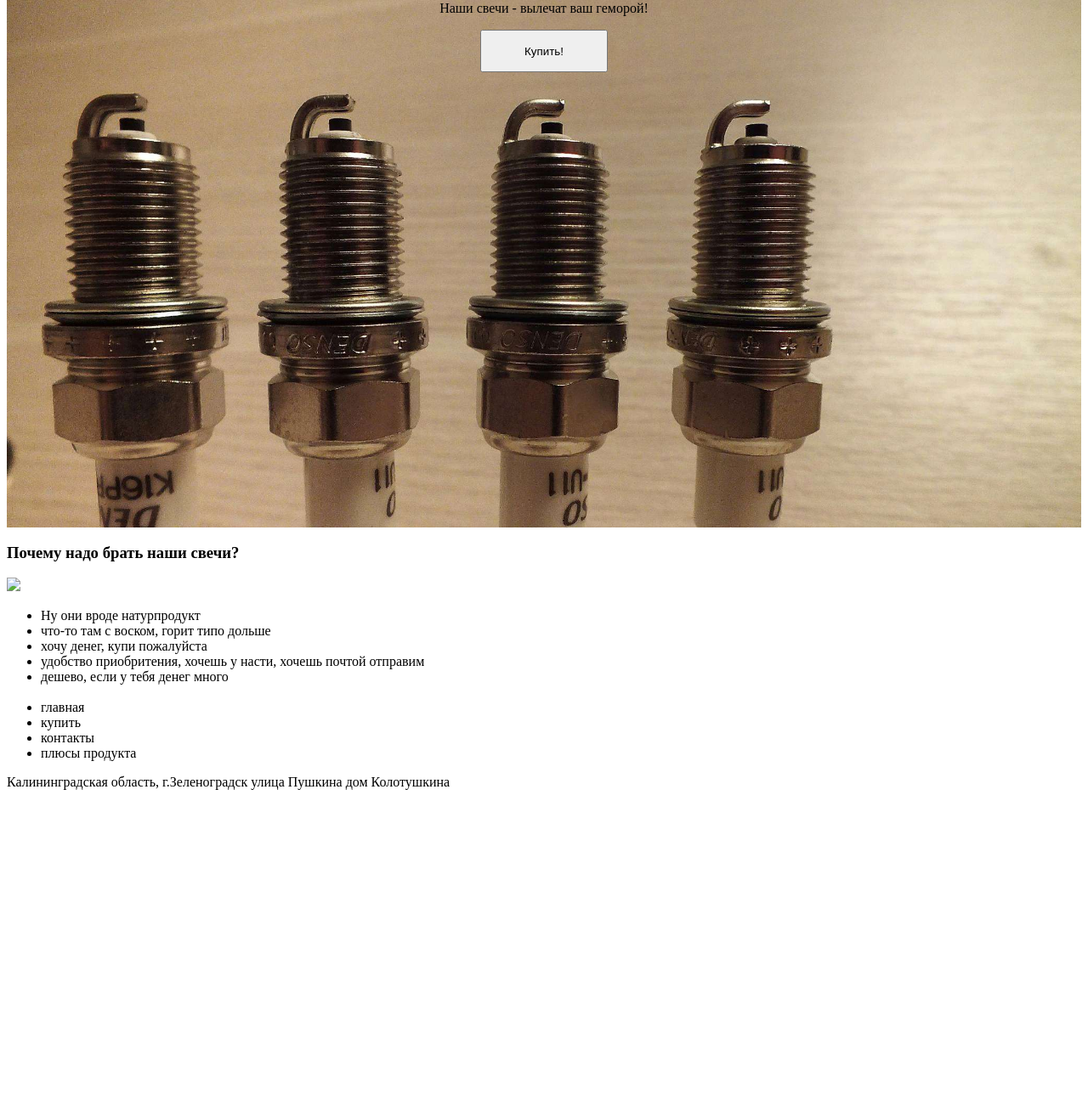
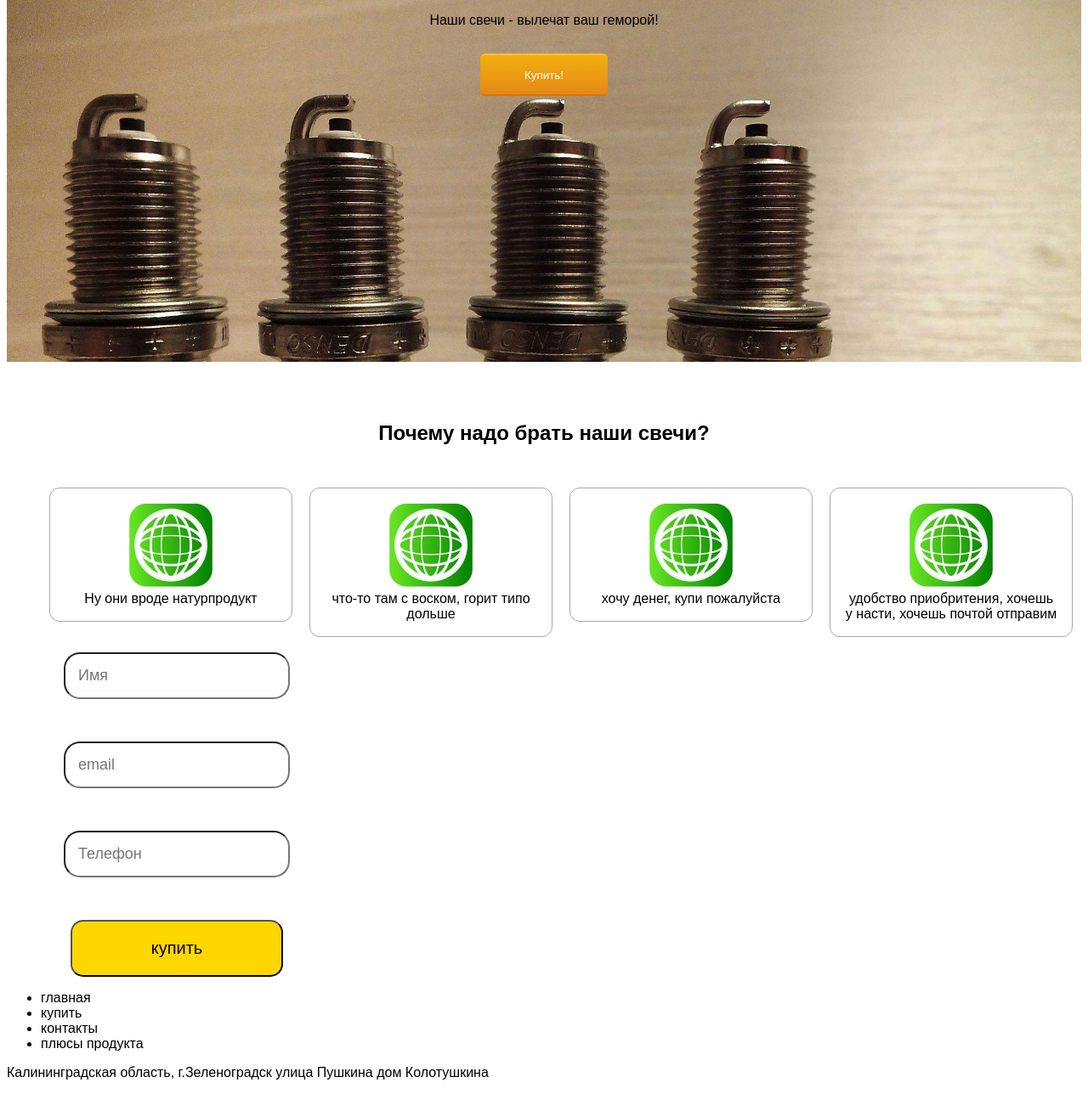
Before and after one commit to JacKiKing/margarite_site, a plain HTML site: page index.html in a window 1280 px wide. Shown: the part 275-1563 px from the top of the page at 85% size. Before the commit the page ends 1221 px from the top, so only its background shows below. Drawn offline with Linux system fonts and the light colour scheme.

Commit message:
update main
add 2 sectors

```diff
--- a/css/style.css
+++ b/css/style.css
@@ -1,3 +1,6 @@
+body{
+	font-family: 'PT Sans Narrow', sans-serif;
+}
 /*гамбургер*/
 nav{
 	height: 40px;
@@ -28,6 +31,7 @@ header .wrapper {
 }
 
 #nav {
+	z-index: 9999;
 	overflow: hidden;
 	background: #505050;
 	height: 0;
@@ -220,7 +224,7 @@ nav > a:last-child{
 .galery{
 	background-image: URL('../img/fon-1.jpg');
 	width: 100%;
-	height: 750px;
+	height: 555px;
 	background-repeat: no-repeat;
 	margin: 0;
 	background-size: cover;
@@ -250,20 +254,93 @@ main{
 	cursor: pointer;
 }
 
+/*button buy*/
+
+.buy {
+  display: inline-block;
+  color: white;
+  text-decoration: none;
+  padding: .5em 2em;
+  outline: none;
+  border-width: 2px 0;
+  border-style: solid none;
+  border-color: #FDBE33 #000 #D77206;
+  border-radius: 6px;
+  background: linear-gradient(#F3AE0F, #E38916) #E38916;
+  transition: 0.2s;
+  cursor: pointer;
+}
+.buy:hover { background: linear-gradient(#f5ae00, #f59500) #f5ae00; }
+.buy:active { background: linear-gradient(#f59500, #f5ae00) #f59500; }
+
+.galery__text{
+	margin: 30px 0px;
+}
 
 
+/*description*/
+#description__list{
+	display: flex;
+	justify-content: space-around;
+}
+
+.description__list-item{
+	list-style: none;
+}
+
+.description__title{
+	text-align: center;
+	margin-top: 70px;
+    margin-bottom: 50px;
+    font-size: 24px;
+}
+
+.description__block{
+    width: 250px;
+    border: 1px solid darkgray;
+    text-align: center;
+    border-radius: 12px;
+    padding: 17px;
+}
+
+.description__block-icon{
+    width: 100px;
+    height: 100px;
+}
+
+.description__block-line{
+
+}
+
+.description__block-text{
+
+}
 
 
+.form{
+	width: 400px;
+    text-align: center;
+}
 
+.form > input{
+	padding: 15px;
+    font-size: 18px;
+    border-radius: 19px;
+    margin-bottom: 50px;
+}
 
+.btn{
+	width: 250px;
+    padding: 20px 0;
+    font-size: 20px;
+    background-color: gold;
+    border-radius: 15px;
+    cursor: pointer;
+}
 
+.formzone{
 
-
-
-
-
-
-
+}
 
 
 @media screen and (min-width: 450px) and (max-width: 750px) {
--- /dev/null
+++ b/fonts/fonts.css
@@ -0,0 +1,4 @@
+@import url('https://fonts.googleapis.com/css2?family=Neucha&family=PT+Sans+Narrow&display=swap');
+
+/*font-family: 'Neucha', cursive;
+font-family: 'PT Sans Narrow', sans-serif;*/
--- a/index.html
+++ b/index.html
@@ -53,16 +53,59 @@
 
             <section class="description">
                 <h3 class="description__title">Почему надо брать наши свечи?</h3>
-                <img id="description__pictcher" src="#">
                 <ul id="description__list">
-                    <li class="description__list-item">Ну они вроде натурпродукт</li>
-                    <li class="description__list-item">что-то там с воском, горит типо дольше</li>
-                    <li class="description__list-item">хочу денег, купи пожалуйста</li>
-                    <li class="description__list-item">удобство приобритения, хочешь у насти, хочешь почтой отправим</li>
-                    <li class="description__list-item">дешево, если у тебя денег много</li>
+                    <li class="description__list-item">
+                        <div class="description__block">
+                            <img class="description__block-icon" src="img/icon-2.jpg">
+                            <div class="description__block-line"></div>
+                            <div class="description__block-text">Ну они вроде натурпродукт</div>
+                        </div>
+                    </li>
+                    <li class="description__list-item">
+                        <div class="description__block">
+                            <img class="description__block-icon" src="img/icon-2.jpg">
+                            <div class="description__block-line"></div>
+                            <div class="description__block-text">что-то там с воском, горит типо дольше</div>
+                        </div>
+                    </li>
+                    <li class="description__list-item">
+                        <div class="description__block">
+                            <img class="description__block-icon" src="img/icon-2.jpg">
+                            <div class="description__block-line"></div>
+                            <div class="description__block-text">хочу денег, купи пожалуйста</div>
+                        </div>
+                    </li>
+                    <li class="description__list-item">
+                        <div class="description__block">
+                            <img class="description__block-icon" src="img/icon-2.jpg">
+                            <div class="description__block-line"></div>
+                            <div class="description__block-text">удобство приобритения, хочешь у насти, хочешь почтой отправим</div>
+                        </div>
+                    </li>
+<!--                     <li class="description__list-item">
+                        <div class="description__block">
+                            <img class="description__block-icon" src="img/icon-2.jpg">
+                            <div class="description__block-line"></div>
+                            <div class="description__block-text">дешево, если у тебя денег много</div>
+                        </div>
+                    </li> -->
                 </ul>
             </section>
         </main>
+
+
+
+
+<div class="formzone">
+    <form class="form">
+        <input class="username" type="text" placeholder="Имя" />
+        <input class="email" type="email" placeholder="email" />
+        <input class="phone" type="phone" placeholder="Телефон" />
+      <button type="submit" class="btn">купить</button>
+    </form>
+</div>
+  </div>
+</div>
 
         <footer>
             <ul class="footer__list">
```
Also changed, not shown: img/icon-2.jpg (added), img/icon-3.png (added), img/icon-4.jpg (added), img/img.jpg (added). Lines whose indentation alone changed are shown as unchanged.
